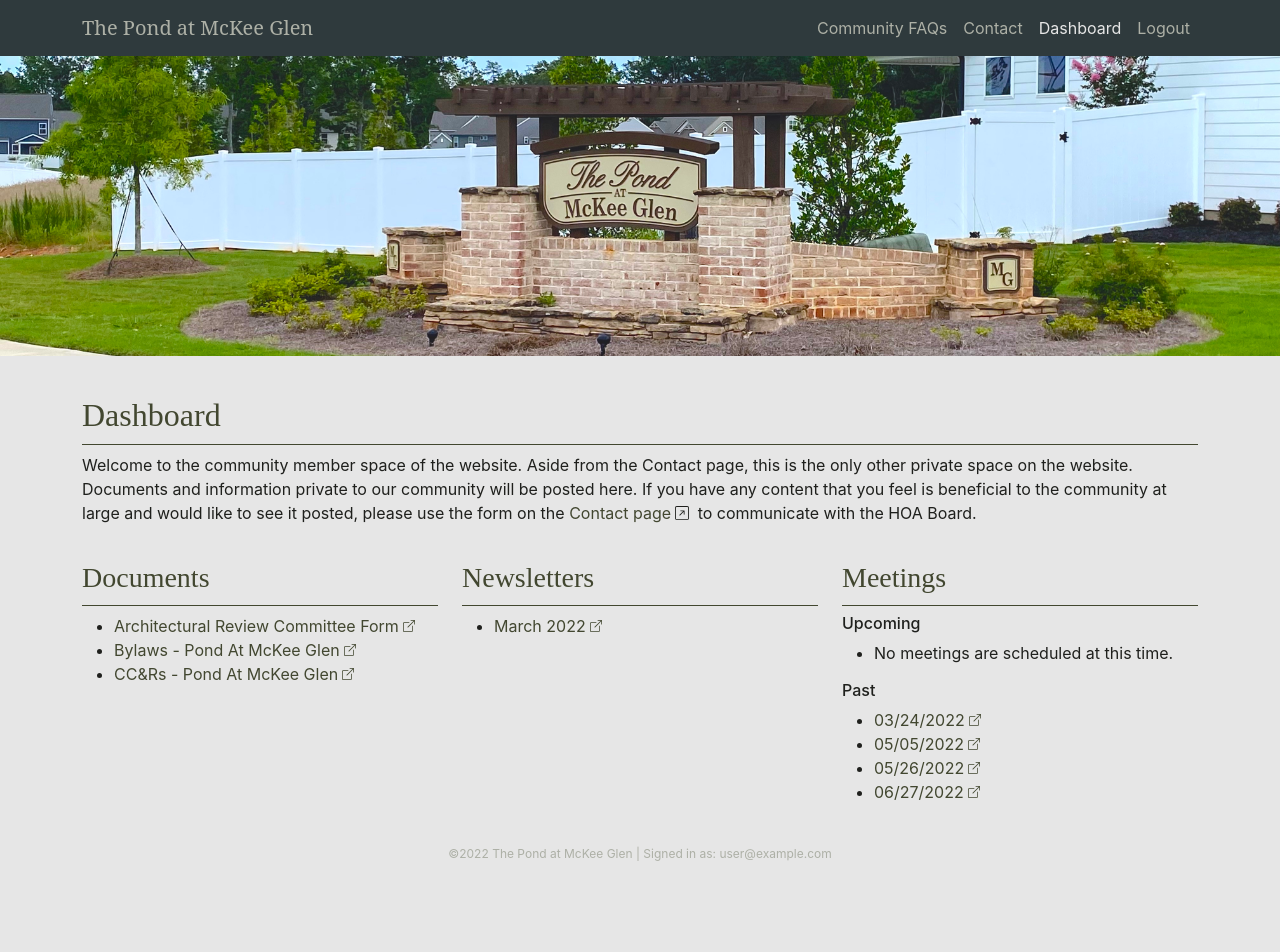
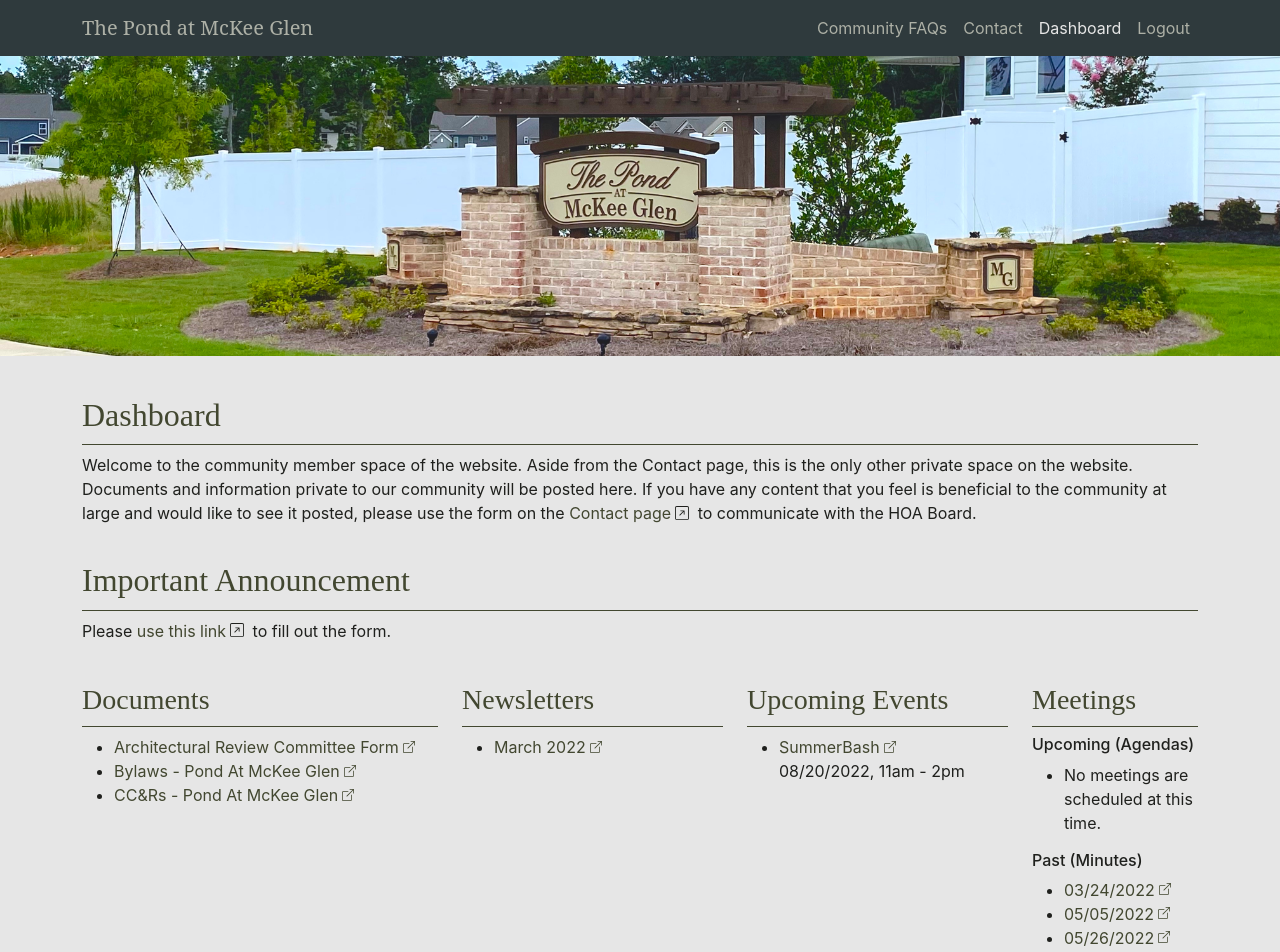
Before and after one commit to michaelfrankdev/mckeeglen, a Next.js app: page /dashboard in a window 1280 px wide. Shown: the top 952 px of the page. Before the commit the page ends 884 px from the top, so only its background shows below. Built offline with nearby package versions, Linux system fonts and the light colour scheme; no server answers; sample sign-in values are in the browser's storage.

Commit message:
updates contact page and dashboard

```diff
--- a/pages/dashboard.js
+++ b/pages/dashboard.js
@@ -24,7 +24,19 @@ const Dashboard = () => {
           </Col>
         </Row>
         <Row>
-          <Col md={4}>
+          <Col className="mb-4">
+            <h2 className="page-heading">Important Announcement</h2>
+            <p>
+              Please{' '}
+              <a href="https://www.google.com" target="_blank" rel="noreferrer">
+                use this link
+              </a>
+              <ArrowUpRightSquare size={14} className="mx-1 mb-1" /> to fill out the form.
+            </p>
+          </Col>
+        </Row>
+        <Row>
+          <Col className="mb-4" lg={4} md={6}>
             <h3 className="page-heading">Documents</h3>
             <ul>
               <li>
@@ -47,7 +59,7 @@ const Dashboard = () => {
               </li>
             </ul>
           </Col>
-          <Col md={4}>
+          <Col className="mb-4" lg={3} md={6}>
             <h3 className="page-heading">Newsletters</h3>
             <ul>
               <li>
@@ -59,13 +71,26 @@ const Dashboard = () => {
               </li>
             </ul>
           </Col>
-          <Col md={4}>
+          <Col className="mb-4" lg={3} md={6}>
+            <h3 className="page-heading">Upcoming Events</h3>
+            <ul>
+              <li>
+                <a href="#" target="_blank" rel="noreferrer">
+                  SummerBash
+                  <BoxArrowUpRight size={12} className="mx-1 mb-1" />
+                </a>
+                <br />
+                08/20/2022, 11am - 2pm
+              </li>
+            </ul>
+          </Col>
+          <Col className="mb-4" lg={2} md={6}>
             <h3 className="page-heading">Meetings</h3>
-            <h6>Upcoming</h6>
+            <h6>Upcoming (Agendas)</h6>
             <ul>
               <li>No meetings are scheduled at this time.</li>
             </ul>
-            <h6>Past</h6>
+            <h6>Past (Minutes)</h6>
             <ul>
               <li>
                 <a href="https://drive.google.com/file/d/1UjqpQLl3ZyEw2dhg5_aybJL-5YnvEuaL/view" target="_blank" rel="noreferrer">
```
Also changed, not shown: components/Contact/index.js (+10 -10 lines), pages/contact.js (+11 -5 lines).
